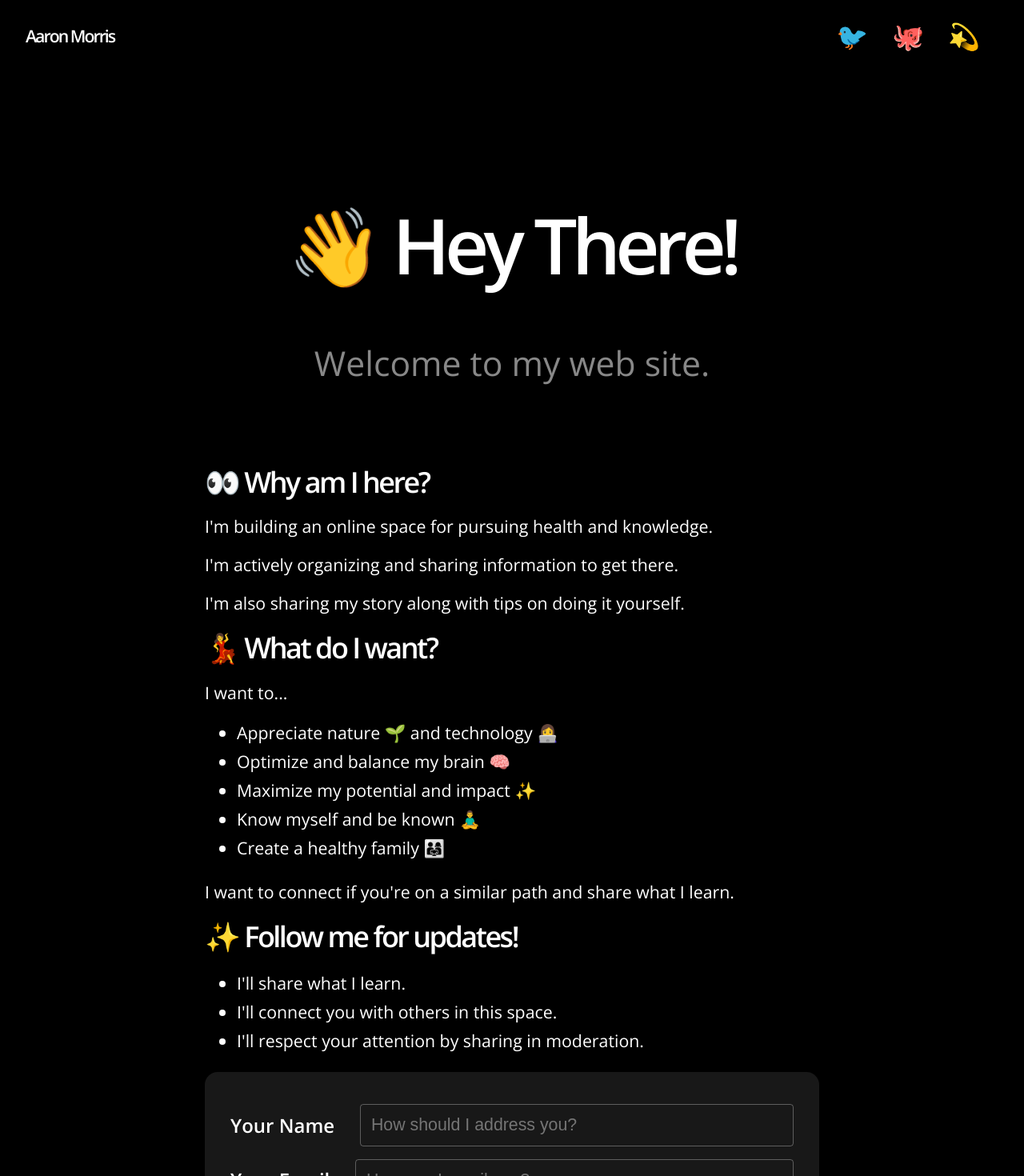
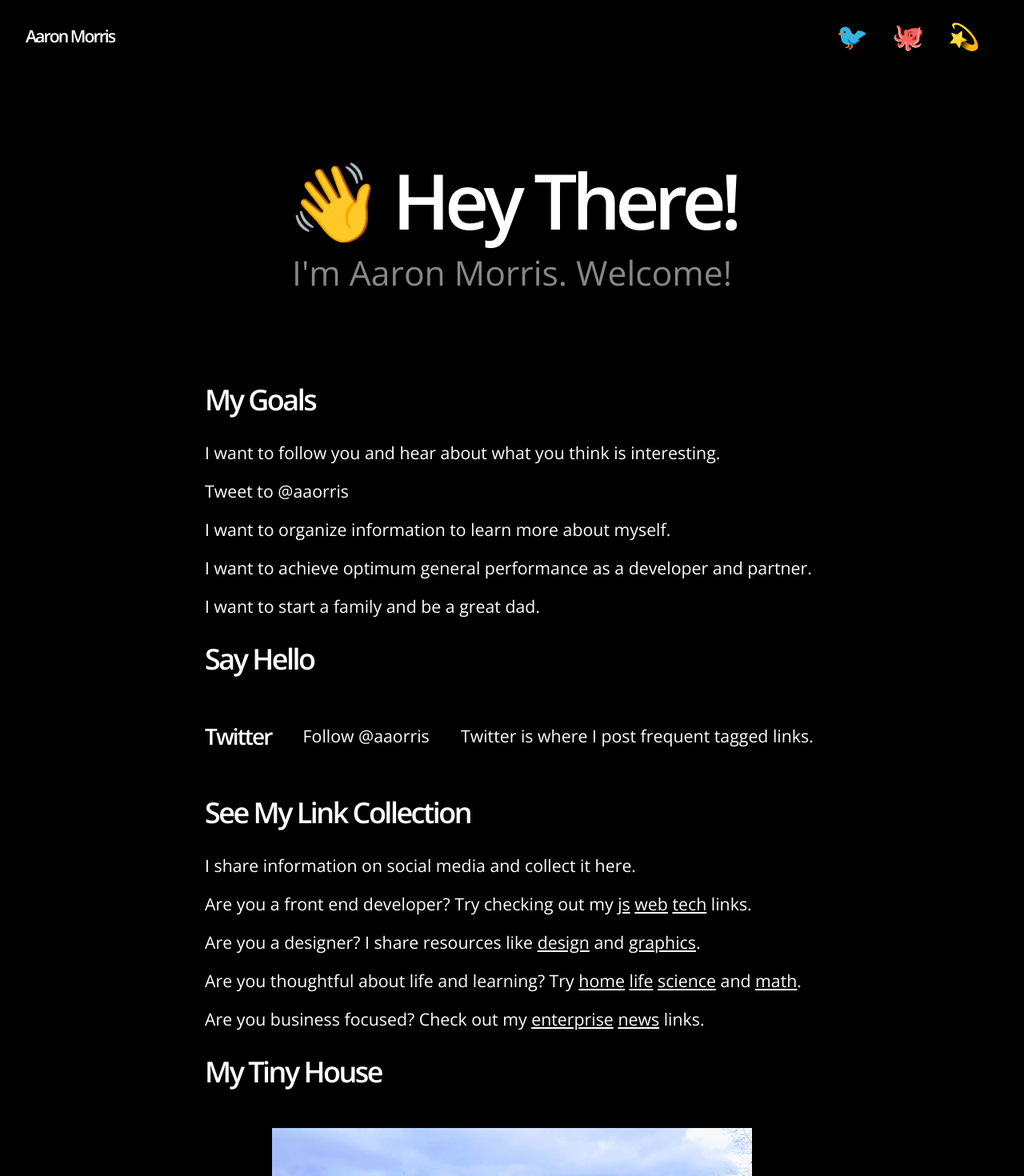
Before and after one commit to AAorris/amorris-2021, a Next.js app: page / in a window 1280 px wide. Shown: the top 1470 px of the page at 80% size. Built offline with nearby package versions, Linux system fonts and the light colour scheme.

Commit message:
More engaging home page.

```diff
--- a/package.json
+++ b/package.json
@@ -13,7 +13,7 @@
   "license": "MIT",
   "dependencies": {
     "airtable": "^0.8.1",
-    "next": "^9.3.5",
+    "next": "^9.4.0",
     "react": "^16.13.1",
     "react-dom": "^16.13.1"
   },
--- a/pages/_app.tsx
+++ b/pages/_app.tsx
@@ -7,10 +7,19 @@ function MyApp({ Component, pageProps }: AppProps) {
   return <Fragment>
     <Head>
       <script dangerouslySetInnerHTML={{__html:`
+        /* segment */
         !function(){var analytics=window.analytics=window.analytics||[];if(!analytics.initialize)if(analytics.invoked)window.console&&console.error&&console.error("Segment snippet included twice.");else{analytics.invoked=!0;analytics.methods=["trackSubmit","trackClick","trackLink","trackForm","pageview","identify","reset","group","track","ready","alias","debug","page","once","off","on","addSourceMiddleware","addIntegrationMiddleware"];analytics.factory=function(e){return function(){var t=Array.prototype.slice.call(arguments);t.unshift(e);analytics.push(t);return analytics}};for(var e=0;e<analytics.methods.length;e++){var t=analytics.methods[e];analytics[t]=analytics.factory(t)}analytics.load=function(e,t){var n=document.createElement("script");n.type="text/javascript";n.async=!0;n.src="https://cdn.segment.com/analytics.js/v1/"+e+"/analytics.min.js";var a=document.getElementsByTagName("script")[0];a.parentNode.insertBefore(n,a);analytics._loadOptions=t};analytics.SNIPPET_VERSION="4.1.0";
         analytics.load("NQOoVY7vqMs4QmycJouRzoiDKuuuTO0h");
         analytics.page();
         }}();
+
+        /* tw */
+        !function(e,t,n,s,u,a){e.twq||(s=e.twq=function(){s.exe?s.exe.apply(s,arguments):s.queue.push(arguments);
+        },s.version='1.1',s.queue=[],u=t.createElement(n),u.async=!0,u.src='//static.ads-twitter.com/uwt.js',
+        a=t.getElementsByTagName(n)[0],a.parentNode.insertBefore(u,a))}(window,document,'script');
+        // Insert Twitter Pixel ID and Standard Event data below
+        twq('init','o3pvq');
+        twq('track','PageView');
       `}} />
     </Head>
     <header>
--- a/pages/index.jsx
+++ b/pages/index.jsx
@@ -1,4 +1,5 @@
 // Links
+import { Fragment } from "react";
 import Head from "next/head";
 import Link from "next/link";
 
@@ -65,97 +66,62 @@ function Links({ items }) {
         </Head>
         <div style={{padding: 80, textAlign: 'center'}}>
             <h1>👋 Hey There!</h1>
-            <sub className={"block header"}>Welcome to my web site.</sub>
+            <sub className={"block header"}>I'm Aaron Morris. Welcome!</sub>
         </div>
         <Block>
-            <h2>👀 Why am I here?</h2>
-            <p>I'm building an online space for pursuing health and knowledge.</p>
-            <p>I'm actively organizing and sharing information to get there.</p>
-            <p>I'm also sharing my story along with tips on doing it yourself.</p>
+            <h2>My Goals</h2>
+            <p>I want to follow you and hear about what you think is interesting.</p>
+            <p>
+                <a href="https://twitter.com/intent/tweet?screen_name=aaorris&ref_src=twsrc%5Etfw" class="twitter-mention-button" data-show-count="false">Tweet to @aaorris</a><script async src="https://platform.twitter.com/widgets.js" charset="utf-8"></script>
+            </p>
+            <p>I want to organize information to learn more about myself.</p>
+            <p>I want to achieve optimum general performance as a developer and partner.</p>
+            <p>I want to start a family and be a great dad.</p>
         </Block>
         <Block>
-            <h2>💃 What do I want?</h2>
-            <p>I want to...</p>
-            <ul>
-                <li>Appreciate nature 🌱 and technology 👩‍💻</li>
-                <li>Optimize and balance my brain 🧠</li>
-                <li>Maximize my potential and impact ✨</li>
-                <li>Know myself and be known 🧘‍♂️</li>
-                <li>Create a healthy family 👨‍👩‍👧</li>
-            </ul>
-            <p>I want to connect if you're on a similar path and share what I learn.</p>
+            <h2>Say Hello</h2>
+            <div style={{display: 'grid', gridTemplateColumns: 'auto auto auto', alignItems: 'center', gridGap: '2rem'}}>
+                <h3>Twitter</h3>
+                <a href="https://twitter.com/aaorris?ref_src=twsrc%5Etfw" class="twitter-follow-button" data-show-count="false">Follow @aaorris</a><script async src="https://platform.twitter.com/widgets.js" charset="utf-8"></script>
+                <p>Twitter is where I post frequent tagged links.</p>
+            </div>
+            <h2>See My Link Collection</h2>
+            <div>{(([js, web, tech, home, life, science, graphics, math, design, enterprise, news]) => (
+                <Fragment>
+                    <p>I share information on social media and collect it here.</p>
+                    <p>Are you a front end developer? Try checking out my {js} {web} {tech} links.</p>
+                    <p>Are you a designer? I share resources like {design} and {graphics}.</p>
+                    <p>Are you thoughtful about life and learning? Try {home} {life} {science} and {math}.</p>
+                    <p>Are you business focused? Check out my {enterprise} {news} links.</p>
+                </Fragment>
+            ))(['js', 'web', 'tech', 'home', 'life', 'science', 'graphics', 'math', 'design', 'enterprise', 'news'].map(tag => (
+               <Link href={"/links/tagged/[tag]"} as={`/links/tagged/${tag}`}>
+                    <a className="underline">{tag}</a>
+                </Link>
+            )))}</div>
         </Block>
         <Block>
-            <h2>✨ Follow me for updates!</h2>
-            <ul>
-                <li>I'll share what I learn.</li>
-                <li>I'll connect you with others in this space.</li>
-                <li>I'll respect your attention by sharing in moderation.</li>
-            </ul>
-            <Form label="home-cta-1" />
-        </Block>
-        <Block>
-            <h2>🏡 My tiny house</h2>
+            <h2>My Tiny House</h2>
             <img style={{display: 'block', margin: 'auto', padding: 20}} src="/img/p10.008.jpg" />
             <p>This is Mucha. My fiancé Lily and I live here.</p>
             <p>I work remotely for a tech company called Zapier.</p>
             <p>Lily is a holistic nutritionist and online entrepreneur. She helps burning women in creative industries beat burnout and become resilient.</p>
         </Block>
         <Block>
-            <h2>🤵 Me</h2>
+            <h2>About Me</h2>
             <img style={{display: 'block', margin: 'auto', padding: 20}} src="/img/p10.010.jpg" />
-            <p>This is me! I'm 26 years old and I'm spending every day learning, growing, and taking action.
-            I've run a marathon. I work remotely. I have a beautiful garden. I have a healthy body. I'm happily engaged to the love of my life.
-            I love woodworking and windsurfing and sailing. In the picture above, I was about to jump out of an airplane.</p>
+            <p>This is me! I'm 26 years old and I'm spending every day learning, growing, and taking action.</p>
             <p>Most people choose to tackle single-minded goals.
-                My single-minded goal is brain-care. One key to optimum brain health is balanced brain growth.</p>
-            <p>The best part, I believe, is that taking care of your brain makes you happier. More productive. More effective.
-                It's the best investment you can make in yourself. Get connected as I dive deep into my theories, and current science.
+                My single-minded goal is brain-care. My top brain care tip is to grow your left and right brain together.</p>
+            <p>My goal is to become an authority on how you can accelerate your brain's performance,
+                so you can learn and recall faster, remember important moments and information, and solve problems better
+                than you ever thought possible using meta-learning techniques and augmentation with technology.
+            </p>
+            <p>I hope you'll follow me as I journey towards my goals. For now, you can come here to see all the
+                links I think are interesting. I save them so I can look back on them, and I hope you'll enjoy
+                what I'm building.
             </p>
         </Block>
-        <Block>
-            <h2>👇 Forget social media.</h2>
-            <p>There's too much noise on social media. Let's share directly with each other.</p>
-            <Form label="home-cta-1" />
-        </Block>
-        <Block>
-            <h2>🤔 Looking for my archives?</h2>
-            <p>I share links all the time on social media but it's too easy to lose track of posts and bookmarks.
-                My web site is the home for everything I find interesting or save for later.
-                Want to browse around? If you find something interesting.
-            </p>
-            <h3>Tagged Links</h3>
-            <ul>{['tech', 'home', 'web', 'life', 'science', 'graphics', 'math', 'design'].map(tag => (
-                <li key={tag} style={{marginLeft: 32}}>
-                    <Link href={"/links/tagged/[tag]"} as={`/links/tagged/${tag}`}>
-                        <a className="underline">{tag}</a>
-                    </Link>
-                </li>
-            ))}</ul>
-            <p>Feel free to explore. Sign up for email updates where I'll
-                share deep dives and insights.</p>
-        </Block>
-        <script dangerouslySetInnerHTML={{__html: `
-            function handleSubmission() {
-                const params = new URLSearchParams(location.search);
-                if (params.get('source')) {
-                    const name = params.get('name')
-                    const email = params.get('email')
-                    const website = params.get('website')
-                    const source = params.get('source')
-                    const about = params.get('about')
-
-                    fetch('https://hooks.zapier.com/hooks/catch/6815891/orex9oe', {
-                        method: 'POST',
-                        headers: {
-                            'Content-Type': 'application/json'
-                        },
-                        body: JSON.stringify({name, email, website, source, about})
-                    }).then(() => location.replace('/'))
-                }
-            }
-            handleSubmission()
-        `}}></script>
     </main>
 }
 
--- a/pages/links/tagged/[tag].jsx
+++ b/pages/links/tagged/[tag].jsx
@@ -5,7 +5,7 @@ import { Fragment } from "react";
 function Tags({ children }) {
   if (!children || !children.length) return null
   return <sub className={"block-when-small float-right"}>
-  {children.map(tag => <a className="sub" href={tag}><span key={tag} className="tag">{tag}</span></a>)}
+  {children.map(tag => <a key={tag} className="sub" href={tag}><span className="tag">{tag}</span></a>)}
   </sub>
 }
 
@@ -45,7 +45,7 @@ function Links({ tag, items }) {
     await base('Tags').select({})
     .eachPage((records, next) => {
       records.forEach(value => {
-        paths.push({params: {tag: value.get('name'), subtitle: value.get('subtitle')}})
+        paths.push({params: {tag: value.get('name'), subtitle: value.get('subtitle') || ''}})
       })
       next()
     })
@@ -93,7 +93,7 @@ function Links({ tag, items }) {
         }
       })
       next()
-    }).then(() => ({ props: { tag: {name: tagData.get('name'), subtitle: tagData.get('subtitle')}, items }}))
+    }).then(() => ({ props: { tag: {name: tagData.get('name'), subtitle: tagData.get('subtitle') || ''}, items }}))
   }
 
   export default Links
--- a/styles.css
+++ b/styles.css
@@ -73,11 +73,14 @@ h1 {
     font-size: 72pt;
     font-weight: 600;
     /* color: black; */
-    line-height: 1.5em;
+    line-height: 2em;
 }
 
 h1, h2, h3 {
     /* letter-spacing: -1.5px; */
+    line-height: 1em;
+    margin-block-start: 2rem;
+    margin-block-end: 2rem;
     letter-spacing: -0.07em;
 }
 
```
Also changed, not shown: pages/links/index.jsx (+4 -16 lines), 1 other file (tests, documents, lock files or other folders).
